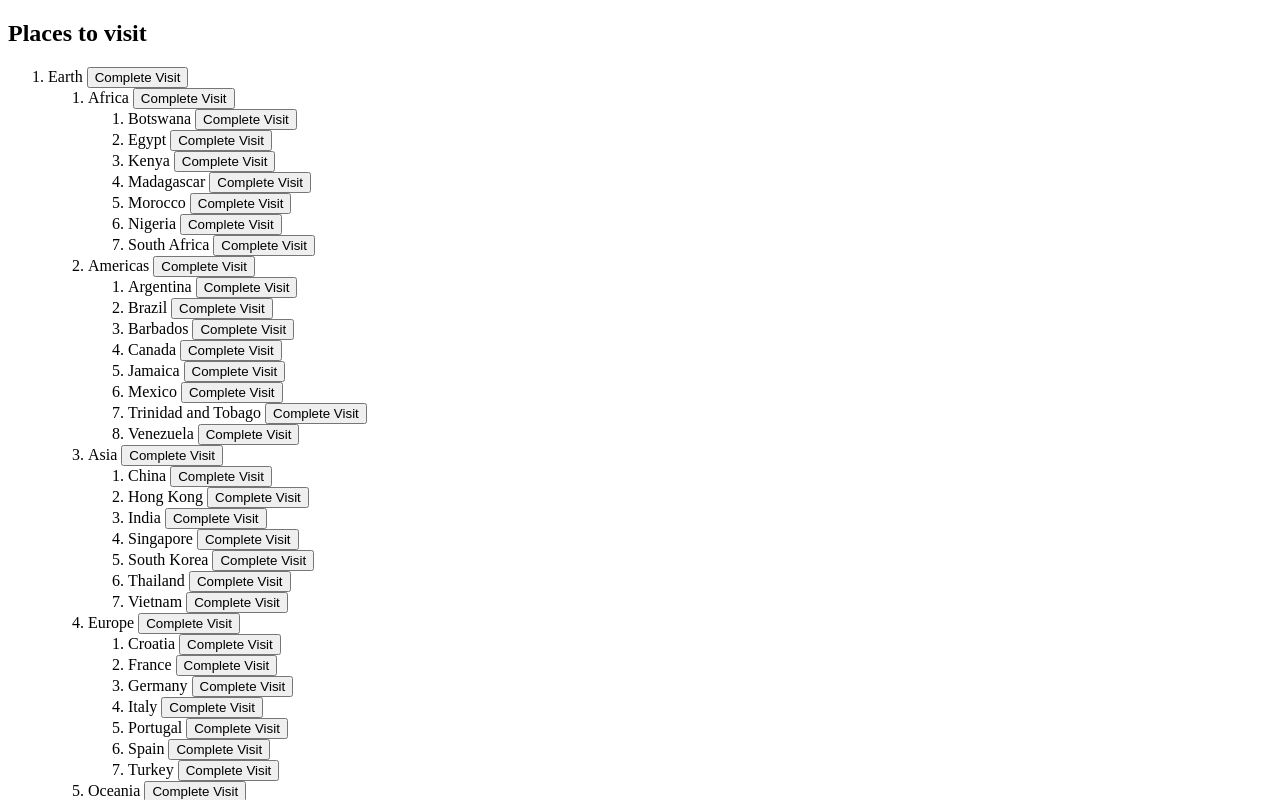
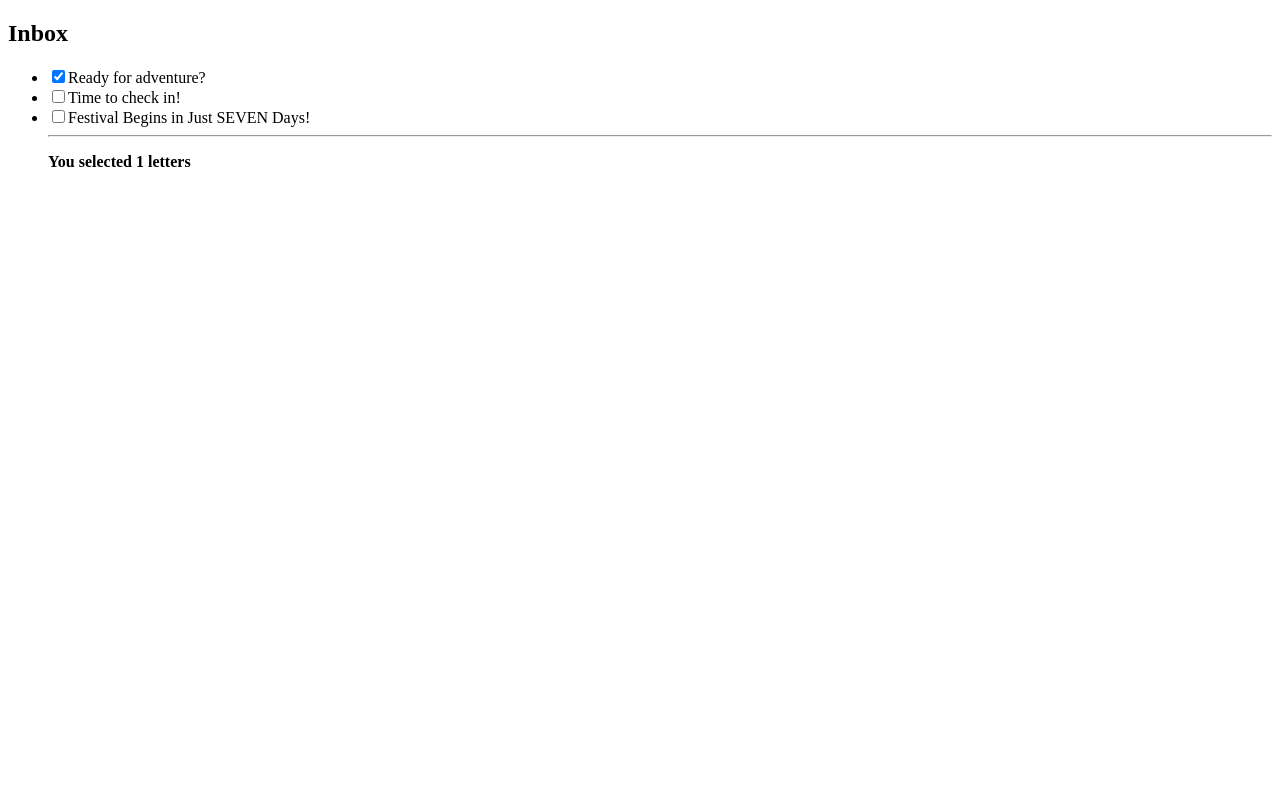
Before and after one commit to ndejoma/react-18-with-yarn, a React (Create React App) app: page / in a window 1280 px wide. Shown: the top 800 px of the page. Built offline with nearby package versions, Linux system fonts and the light colour scheme.

Commit message:
Choosing a state structure

```diff
--- a/src/App.js
+++ b/src/App.js
@@ -1,7 +1,7 @@
 /** @format */
-
-import { useState } from 'react';
+import { useImmer } from 'use-immer';
 import { initialTravelPlan } from './places.js';
+import MailClient from './multiple-selection/MyApp.js';
 // const App = () => {
 // 	const [person, setPerson] = useImmer({
 // 		name: 'John Maina',
@@ -191,7 +191,7 @@ function PlaceTree({ id, placesById, parentId, excludePlace }) {
 	);
 }
 function TravelPlan() {
-	const [plan, setPlan] = useState(initialTravelPlan);
+	const [plan, updatePlan] = useImmer(initialTravelPlan);
 
 	const root = plan[0];
 	//countries on earth are the children
@@ -199,17 +199,29 @@ function TravelPlan() {
 
 	//create a function to exclude place
 	const excludePlace = (placeParentId, placeId) => {
-		const parent = plan[placeParentId];
+		updatePlan(draft => {
+			const parent = draft[placeParentId];
+			parent.childIds = parent.childIds.filter(
+				childId => childId !== placeId
+			);
 
-		//update the parent not to include the current place completed by filtering it out from the parents childId
-		const updatedParent = {
-			...parent,
-			childIds: parent.childIds.filter(childId => childId !== placeId)
-		};
-		//upate the plan to include the new parent
-		setPlan({
-			...plan,
-			[placeParentId]: updatedParent
+			//create a function to delete all children who parent was delete
+			/***
+			 * If Africa was deleted all its children will be deleted
+			 * From the draft by their id which maps as the key in the draft object
+			 * delete keyword is a way to delete a property from an object
+			 * Delete the specific object from memory
+			 * It is a manual garbage collection method in JavaScript
+			 */
+			const deleteChildrenOfDeletedParent = placeIdToDelete => {
+				const placeToDelete = draft[placeIdToDelete];
+				//delete the children of the place deleted id if they exist in the draft by its id
+				placeToDelete.childIds.forEach(childId =>
+					deleteChildrenOfDeletedParent(childId)
+				);
+				delete draft[placeIdToDelete];
+			};
+			deleteChildrenOfDeletedParent(placeId);
 		});
 	};
 	return (
@@ -243,7 +255,8 @@ const App = () => {
 			 */}
 			{/* <MyTaskApp /> */}
 			{/* <Picture /> */}
-			<TravelPlan />
+			{/* <TravelPlan /> */}
+			<MailClient />
 		</>
 	);
 };
--- /dev/null
+++ b/src/multiple-selection/Letter.js
@@ -0,0 +1,19 @@
+/** @format */
+
+export default function Letter({ letter, onToggle, isSelected }) {
+	return (
+		<li className={isSelected ? 'selected' : ''}>
+			<label>
+				<input
+					type='checkbox'
+					checked={isSelected}
+					onChange={e => {
+						console.dir(e.target);
+						onToggle(letter.id);
+					}}
+				/>
+				{letter.subject}
+			</label>
+		</li>
+	);
+}
--- /dev/null
+++ b/src/multiple-selection/MyApp.js
@@ -0,0 +1,42 @@
+/** @format */
+
+import { letters } from './data.js';
+import Letter from './Letter.js';
+import { useImmer } from 'use-immer';
+
+
+
+export default function MailClient() {
+	const [items, setItems] = useImmer(letters);
+
+	// TODO: allow multiple selection
+	const selectedCount = items.filter(item => item.isSelected === true).length;
+
+	function handleSelectionChange(id) {
+		setItems(draft => {
+            const item = draft.find( item => item.id === id );
+            console.log(item);
+			item.isSelected = !item.isSelected;
+		});
+	}
+
+	return (
+		<>
+			<h2>Inbox</h2>
+			<ul>
+				{items.map(letter => (
+					<Letter
+						key={letter.id}
+						letter={letter}
+						isSelected={letter.isSelected}
+						onToggle={handleSelectionChange}
+					/>
+				))}
+				<hr />
+				<p>
+					<b>You selected {selectedCount} letters</b>
+				</p>
+			</ul>
+		</>
+	);
+}
--- /dev/null
+++ b/src/multiple-selection/data.js
@@ -0,0 +1,15 @@
+/** @format */
+
+export const letters = [
+	{ id: 0, subject: 'Ready for adventure?', isSelected: true },
+	{
+		id: 1,
+		subject: 'Time to check in!',
+		isSelected: false
+	},
+	{
+		id: 2,
+		subject: 'Festival Begins in Just SEVEN Days!',
+		isSelected: false
+	}
+];
```
